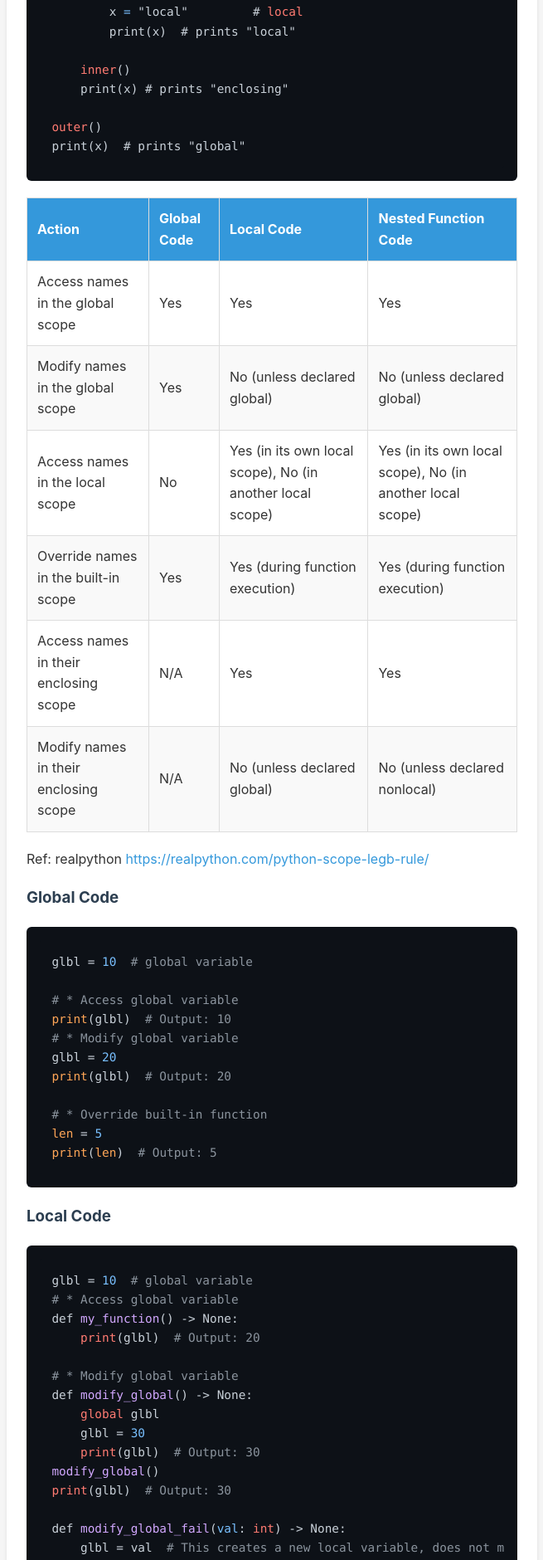
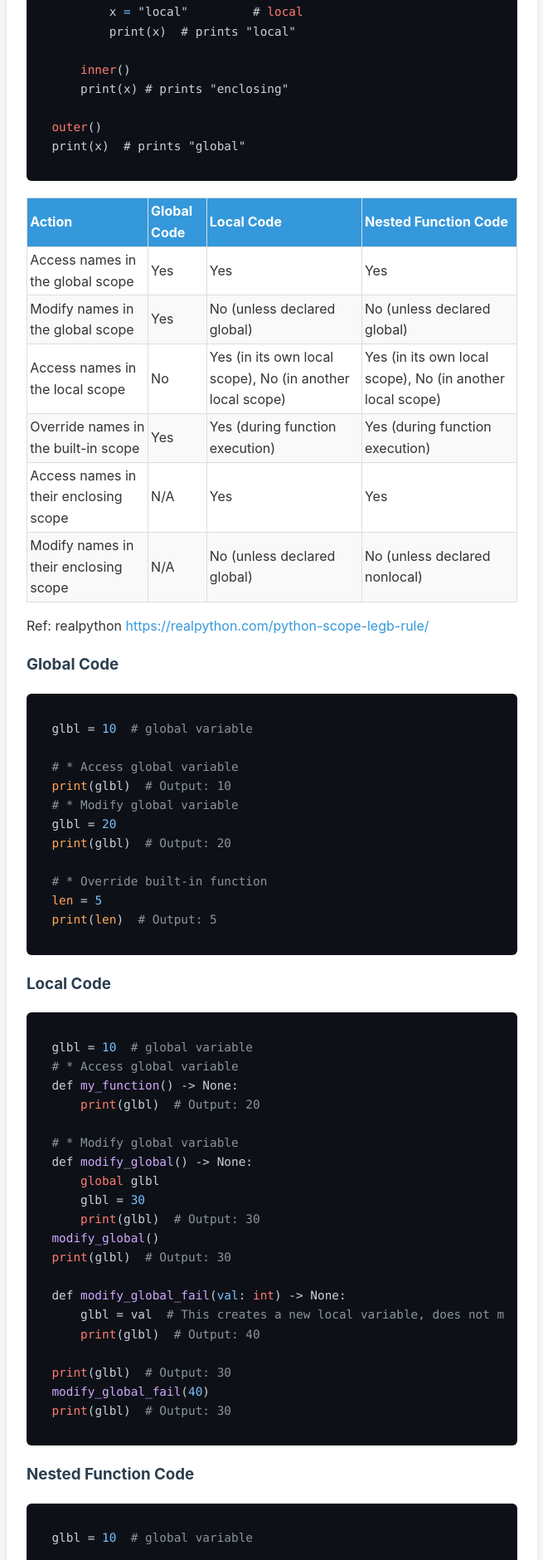
Before and after one commit to akumm2k/akumm2k.github.io, a Jekyll site: the page built from teaching/mentoring-winter-25/Scoping-and-Graphs.md, in a window 1280 px wide. Shown: the part 990-2870 px from the top of the page at 83% size, without its empty margins (312-967 px from the left). Built offline with Jekyll 4.4.1, drawn with Linux system fonts in a browser that asks for light colours; nearby versions of some CDN libraries.

Commit message:
Fix overflowing style in article.css (#15)

```diff
--- a/assets/css/article.css
+++ b/assets/css/article.css
@@ -53,6 +53,7 @@
 a {
     color: #3498db;
     text-decoration: none;
+    word-break: break-word;
 }
 a:hover {
     text-decoration: underline;
@@ -60,11 +61,10 @@
 table {
     border-collapse: collapse;
     width: 100%;
-    margin: 1.25em 0;
 }
 th, td {
     border: 1px solid #ddd;
-    padding: 0.75em;
+    padding: 0.2em;
     text-align: left;
 }
 
```
